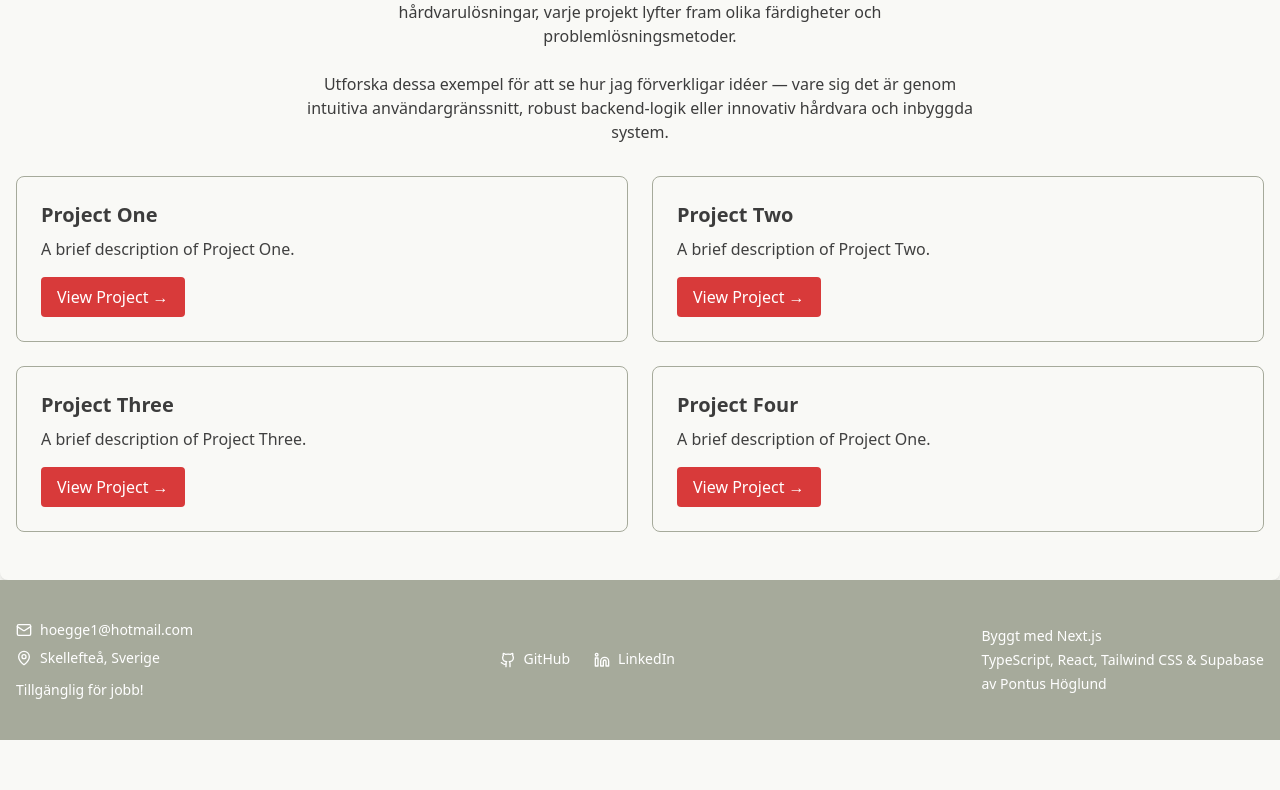
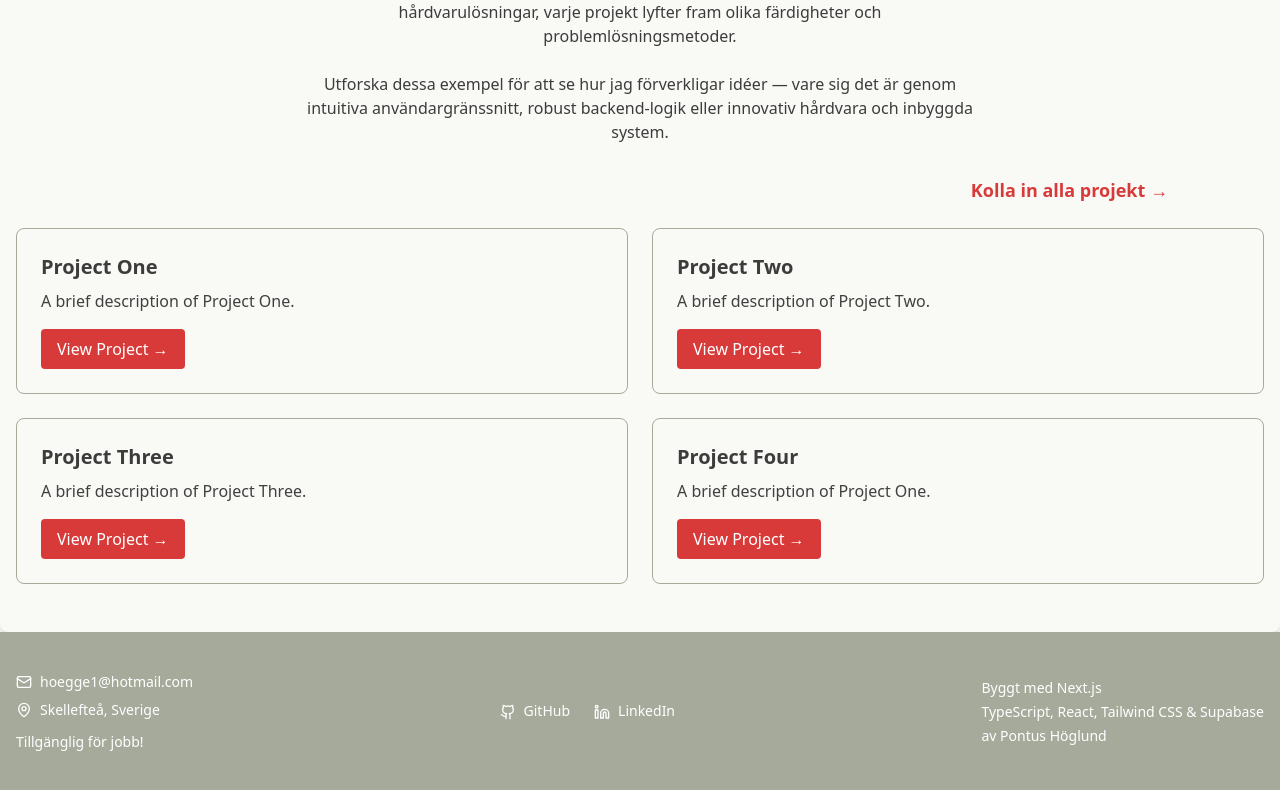
Before and after one commit to Hoeggens/Hoeggens.github.io, a Next.js app: page / in a window 1280 px wide. Shown: the part 956-1746 px from the top of the page. Before the commit the page ends 1696 px from the top, so only its background shows below. Built offline with nearby package versions, Linux system fonts and the light colour scheme; no server answers.

Commit message:
feat: Add "View all projects" text to ProjectSection for multilingual support

```diff
--- a/src/app/components/ProjectSection.tsx
+++ b/src/app/components/ProjectSection.tsx
@@ -60,6 +60,9 @@ export default function ProjectSection() {
           {text.ADDITIONAL}
         </p>
       </div>
+      <div className="flex flex-col text-center justify-center md:items-end md:justify-end w-full mb-6 md:pr-8 lg:pr-24 text-accent font-semibold text-lg 2xl:text-3xl">
+        {text.VIEW_ALL} &rarr;
+      </div>
       <ul className="grid grid-cols-1 sm:grid-cols-2 gap-6">
         {projects.slice(0, 4).map((project) => (
           <li
--- a/src/app/languages/eng_text.ts
+++ b/src/app/languages/eng_text.ts
@@ -27,6 +27,7 @@ const PROJECT_SECTION_TEXT_ENG = {
         "hardware and embedded designs.",
     HEADER: "My projects",
     RECENT: "Here are some of the projects I've worked on recently.",
+    VIEW_ALL: "View all projects",
 };
 
 // FOOTER_TEXT
--- a/src/app/languages/swe_text.ts
+++ b/src/app/languages/swe_text.ts
@@ -26,6 +26,7 @@ const PROJECT_SECTION_TEXT_SWE = {
     "hårdvara och inbyggda system.",
   HEADER: "Mina projekt",
   RECENT: "Här är några av de projekt jag jobbat med nyligen.",
+  VIEW_ALL: "Kolla in alla projekt",
 };
 
 // FOOTER_TEXT
```
